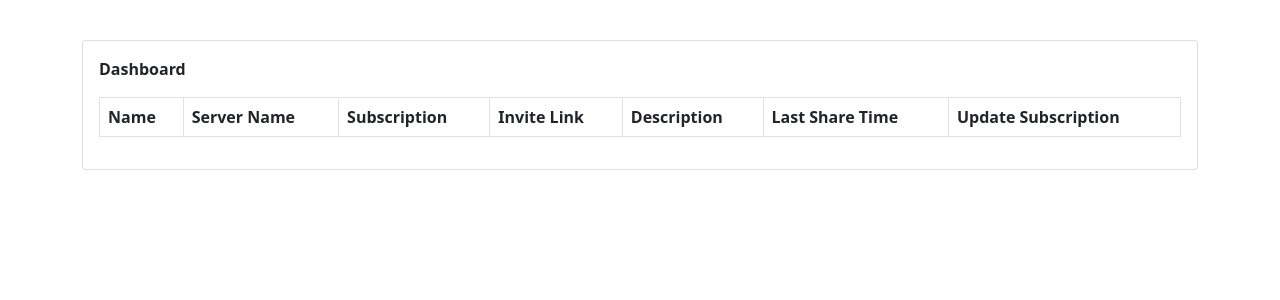
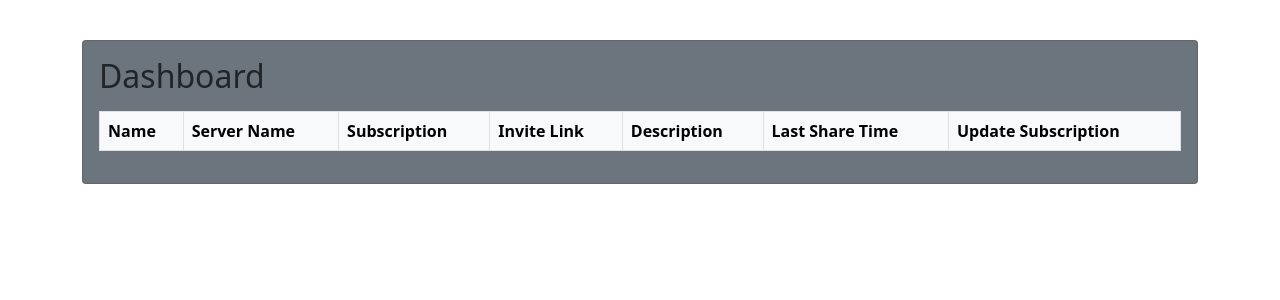
Before and after one commit to icesoup-backup/BotDashboard, a Flask app: page /dashboard/ in a window 1280 px wide. Shown: the part 56-356 px from the top of the page. Run offline with Flask 2, Linux system fonts and the light colour scheme; data that the repository does not hold is empty; some libraries are stand-ins or nearby versions.

Commit message:
👌 IMPROVE: dashboard

```diff
--- a/main.py
+++ b/main.py
@@ -16,7 +16,7 @@ def home():
 
 
 @dashboard.route("/<content>/")
-def page(content):
+def error(content):
     return render_template("404.html", content=content.capitalize())
 
 
--- a/templates/dashboard.html
+++ b/templates/dashboard.html
@@ -4,11 +4,11 @@
 <div class="container">
   <div class="row">
     <div class="col">
-      <div class="card mt-4">
+      <div class="card mt-4 bg-secondary">
         <div class="card-body">
           <!-- <a class="btn btn-success" href="/create">Add post</a> -->
-          <strong>Dashboard</strong>
-          <table class="table mt-3 table-hover table-bordered">
+          <h2>Dashboard</h2>
+          <table class="table mt-3 table-hover table-bordered table-light">
             <thead>
               <tr>
                 <th scope="col">Name</th>
@@ -30,7 +30,7 @@
                 <td>
                   <form action="/edit" method="POST">
                     <div class="input-group">
-                      <select class="form-select mb-3" id="sub-level" name="sub-level" onchange="this.form.submit()">
+                      <select class="form-select" id="sub-level" name="sub-level" onchange="this.form.submit()">
                         <option selected>Select Subscription</option>
                         <option value="{{row[0]}}[{(..++--**//)}]0">0</option>
                         <option value="{{row[0]}}[{(..++--**//)}]1">1</option>
```
Also changed, not shown: templates/404.html (+3 -4 lines), 1 other file.
